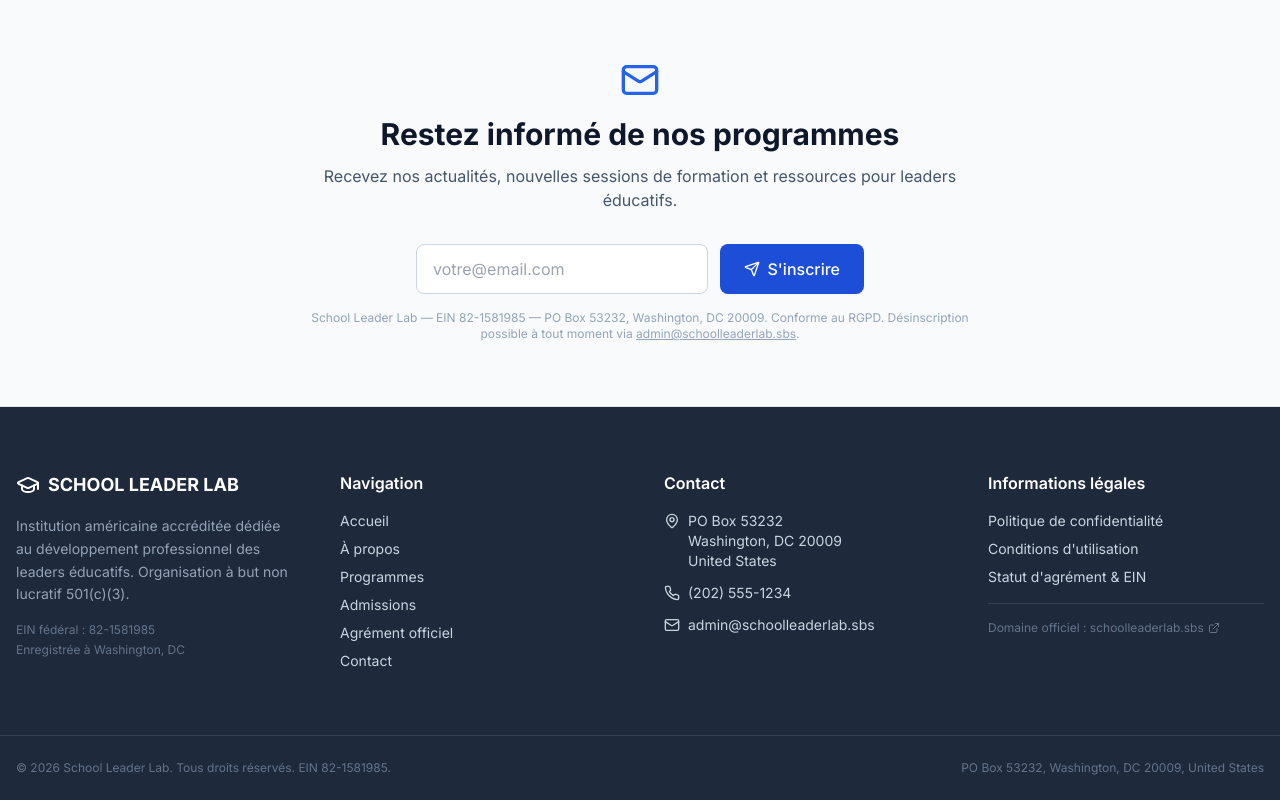
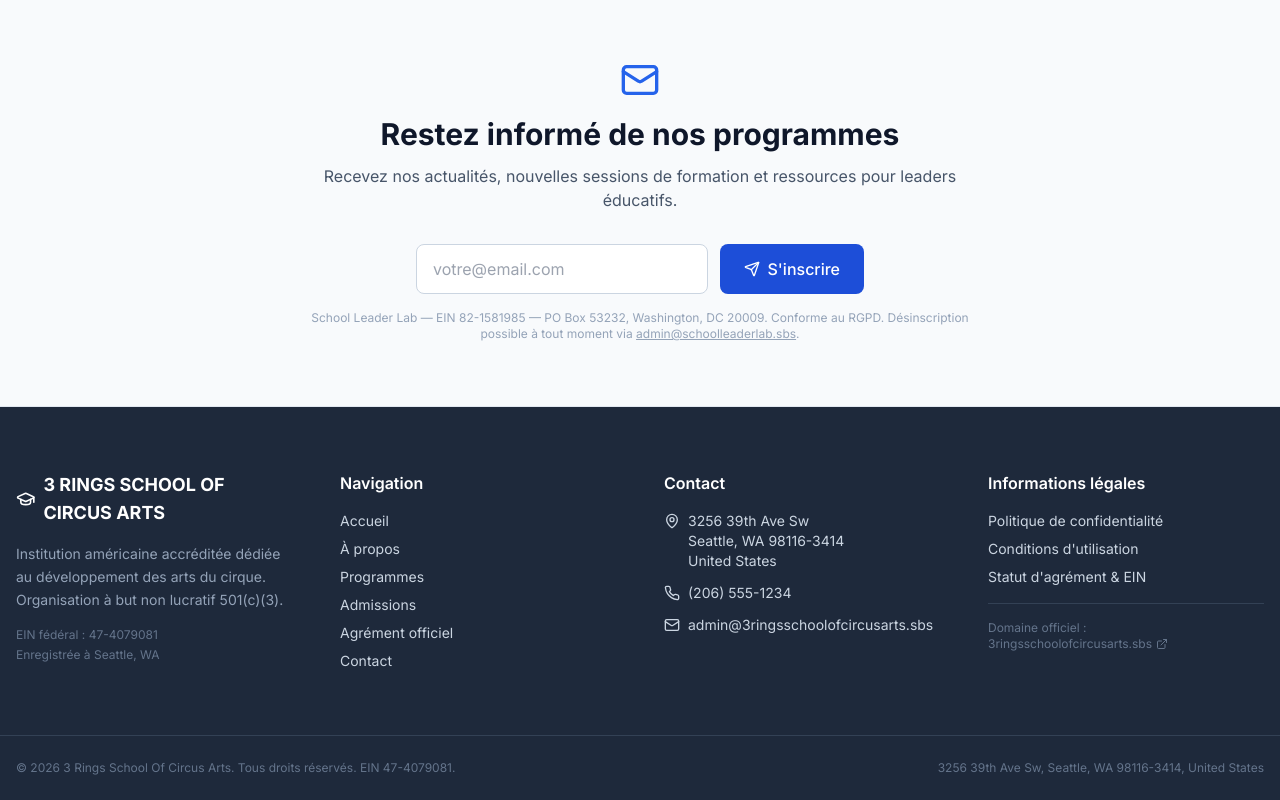
Before and after one commit to irmafiguero199/3ringsschoolofcircusarts.sbs, a React (Vite) app in the folder school-leader-lab/: page / in a window 1280 px wide. Shown: the part 3545-4345 px from the top of the page. Built offline with nearby package versions, Linux system fonts and the light colour scheme.

Commit message:
Update footer for 3 Rings School of Circus Arts

```diff
--- a/school-leader-lab/src/components/Footer.jsx
+++ b/school-leader-lab/src/components/Footer.jsx
@@ -8,14 +8,14 @@ function Footer() {
         <div className="grid grid-cols-1 md:grid-cols-2 lg:grid-cols-4 gap-12">
           <div>
             <div className="flex items-center gap-2 text-white font-bold text-lg mb-4">
-              <GraduationCap className="w-6 h-6" />SCHOOL LEADER LAB
+              <GraduationCap className="w-6 h-6" />3 RINGS SCHOOL OF CIRCUS ARTS
             </div>
             <p className="text-sm text-slate-400 leading-relaxed mb-4">
-              Institution américaine accréditée dédiée au développement professionnel des leaders éducatifs. Organisation à but non lucratif 501(c)(3).
+              Institution américaine accréditée dédiée au développement des arts du cirque. Organisation à but non lucratif 501(c)(3).
             </p>
             <div className="text-xs text-slate-500 space-y-1">
-              <p>EIN fédéral : 82-1581985</p>
-              <p>Enregistrée à Washington, DC</p>
+              <p>EIN fédéral : 47-4079081</p>
+              <p>Enregistrée à Seattle, WA</p>
             </div>
           </div>
           <div>
@@ -34,15 +34,15 @@ function Footer() {
             <ul className="space-y-3 text-sm">
               <li className="flex items-start gap-2">
                 <MapPin className="w-4 h-4 mt-0.5 shrink-0" />
-                <span>PO Box 53232<br />Washington, DC 20009<br />United States</span>
+                <span>3256 39th Ave Sw<br />Seattle, WA 98116-3414<br />United States</span>
               </li>
               <li className="flex items-center gap-2">
                 <Phone className="w-4 h-4 shrink-0" />
-                <a href="tel:+12025551234" className="hover:text-white transition-colors">(202) 555-1234</a>
+                <a href="tel:+12065551234" className="hover:text-white transition-colors">(206) 555-1234</a>
               </li>
               <li className="flex items-center gap-2">
                 <Mail className="w-4 h-4 shrink-0" />
-                <a href="mailto:admin@schoolleaderlab.sbs" className="hover:text-white transition-colors">admin@schoolleaderlab.sbs</a>
+                <a href="mailto:admin@3ringsschoolofcircusarts.sbs" className="hover:text-white transition-colors">admin@3ringsschoolofcircusarts.sbs</a>
               </li>
             </ul>
           </div>
@@ -55,7 +55,7 @@ function Footer() {
             </ul>
             <div className="mt-4 pt-4 border-t border-slate-700">
               <p className="text-xs text-slate-500">
-                Domaine officiel : <a href="https://schoolleaderlab.sbs" className="text-primary-400 hover:text-primary-300 inline-flex items-center gap-1">schoolleaderlab.sbs <ExternalLink className="w-3 h-3" /></a>
+                Domaine officiel : <a href="https://3ringsschoolofcircusarts.sbs" className="text-primary-400 hover:text-primary-300 inline-flex items-center gap-1">3ringsschoolofcircusarts.sbs <ExternalLink className="w-3 h-3" /></a>
               </p>
             </div>
           </div>
@@ -63,8 +63,8 @@ function Footer() {
       </div>
       <div className="border-t border-slate-700">
         <div className="container-main px-4 py-6 flex flex-col md:flex-row items-center justify-between gap-4 text-xs text-slate-500">
-          <p>© 2026 School Leader Lab. Tous droits réservés. EIN 82-1581985.</p>
-          <p>PO Box 53232, Washington, DC 20009, United States</p>
+          <p>© 2026 3 Rings School Of Circus Arts. Tous droits réservés. EIN 47-4079081.</p>
+          <p>3256 39th Ave Sw, Seattle, WA 98116-3414, United States</p>
         </div>
       </div>
     </footer>
```
